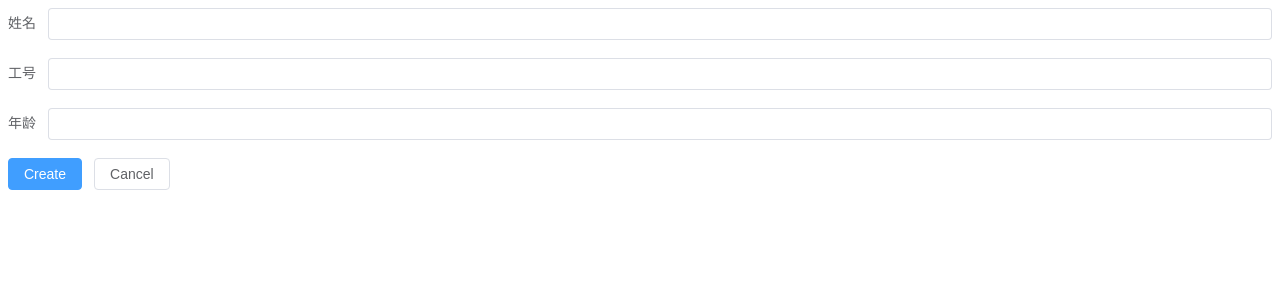
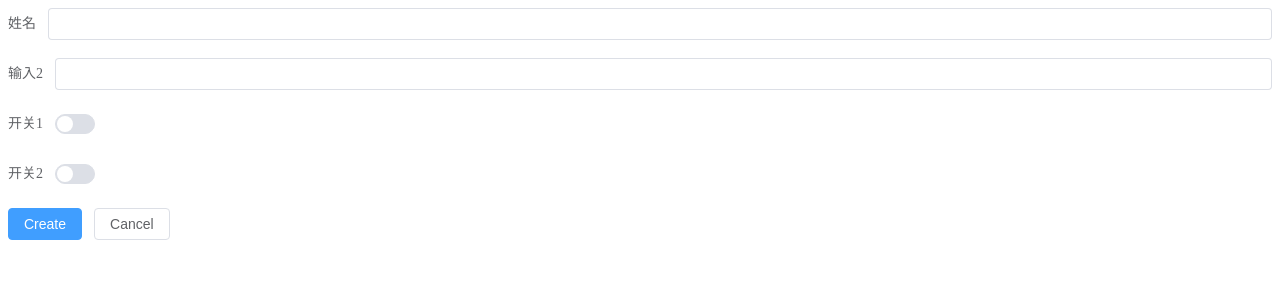
Before and after one commit to tangqiang0605/el-form-package-demo, a Vue app: page / in a window 1280 px wide. Shown: the top 300 px of the page. Built offline with nearby package versions, Linux system fonts and the light colour scheme.

Commit message:
支持组件

```diff
--- a/package.json
+++ b/package.json
@@ -14,6 +14,7 @@
   },
   "devDependencies": {
     "@vitejs/plugin-vue": "^4.2.3",
+    "@vitejs/plugin-vue-jsx": "^3.1.0",
     "typescript": "^5.0.2",
     "unplugin-auto-import": "^0.16.7",
     "unplugin-vue-components": "^0.25.2",
--- a/src/App.vue
+++ b/src/App.vue
@@ -2,19 +2,47 @@
   <CustomForm :form="form" :formItem="items"></CustomForm>
 </template>
 
-<script lang="ts" setup>
-import { reactive } from "vue";
+<script lang="tsx" setup>
+import { ref, h } from "vue";
 import CustomForm from "./CustomForm.vue";
-// 使用items替代form
-const form = reactive({});
+// import { ElButton } from "element-plus";
+import { ElInput, ElSwitch } from "element-plus";
 
+const form = ref<any>({});
 // name字段名，后面提示
 const items = {
+  // 默认input
   name: "姓名",
-  id: "工号",
-  age: "年龄",
+  input2: {
+    inner: "el-input",
+    label: "输入2",
+  },
+  switch1: {
+    label: "开关1",
+    inner: ElSwitch,
+    // inner: "el-switch",
+    // inner: h(ElInput),
+  },
+  switch2: {
+    label: "开关2",
+    inner: {
+      is: "el-switch",
+    },
+  },
+  // date: {
+  //   label: "日期选择",
+  //   inner: {
+  //     is: "el-date-picker",
+  //     type: "date",
+  //   },
+  // },
 };
 
+// TODO 多层传参
+// TODO 日期选择报黄
+// 支持item内插槽
+// 支持form插槽
+// 支持自动导入
 // const onSubmit = () => {
 //   console.log(form)
 //   // console.log("submit!");
--- a/src/CustomForm.vue
+++ b/src/CustomForm.vue
@@ -1,11 +1,14 @@
 <template>
   <el-form :model="form">
+    <!-- TODO item是绑定到组件上，但是没有进行过滤 -->
     <el-form-item v-for="item in newFormItem" v-bind="item">
-      <el-input v-model="form[item.key]" />
+      <component
+        v-if="item.inner"
+        v-model="form[item.prop]"
+        :is="item.inner.is"
+        v-bind="item.inner"
+      ></component>
     </el-form-item>
-    <!-- <el-form-item label="Activity name">
-      <el-input v-model="form.name" />
-    </el-form-item> -->
     <el-form-item>
       <el-button type="primary" @click="onSubmit">Create</el-button>
       <el-button>Cancel</el-button>
@@ -14,7 +17,7 @@
 </template>
 
 <script setup lang="ts">
-import { onMounted, ref } from "vue";
+import { markRaw, onBeforeUpdate, onMounted, ref } from "vue";
 
 // defineProp
 const prop = defineProps<{
@@ -39,11 +42,13 @@ const genNewFormItem = () => {
         key: key,
         prop: key,
         label: column,
+        inner: { is: "el-input" },
       });
     }
 
     if (typeof column === "object") {
       // 设置默认属性
+      // TODO 可以直接使用lodash的defaults
       if (!Reflect.has(column, "key")) {
         Reflect.set(column, "key", key);
       }
@@ -53,7 +58,30 @@ const genNewFormItem = () => {
       if (!Reflect.has(column, "prop")) {
         Reflect.set(column, "prop", key);
       }
-      // defaults
+
+      if (Reflect.has(column, "inner")) {
+        const comp = Reflect.get(column, "inner");
+        if (typeof comp === "string") {
+          Reflect.set(column, "inner", { is: comp });
+        } else if (typeof comp === "object" && comp) {
+          // comp就是column['inner']
+          if (Reflect.has(comp, "is")) {
+            if (typeof Reflect.get(comp, "is") === "string") {
+            } else {
+              // 对组件进行markRaw
+              // Object.assign
+              Reflect.set(column, "inner", {
+                ...comp,
+                is: markRaw(comp.is),
+              });
+            }
+          } else {
+            // 对组件进行markRaw
+            Reflect.set(column, "inner", { is: markRaw(comp) });
+          }
+        }
+      }
+      //
       // 处理插槽
       // const slotKeys = Object.keys(slots);
       // for (let key of slotKeys) {
@@ -70,9 +98,8 @@ const genNewFormItem = () => {
   }
   console.log(newFormItem.value);
 };
-// onMounted(genNewTableHeader);
-// onBeforeUpdate(genNewTableHeader);
 onMounted(genNewFormItem);
+onBeforeUpdate(genNewFormItem);
 </script>
 
 <style scoped></style>
--- /dev/null
+++ b/src/style.css
@@ -0,0 +1,3 @@
+body{
+  /* background-color: skyblue; */
+}
--- a/vite.config.ts
+++ b/vite.config.ts
@@ -1,20 +1,21 @@
 import vue from "@vitejs/plugin-vue";
-
+import vueJsx from "@vitejs/plugin-vue-jsx";
 // vite.config.ts
 import { defineConfig } from "vite";
-import AutoImport from "unplugin-auto-import/vite";
-import Components from "unplugin-vue-components/vite";
-import { ElementPlusResolver } from "unplugin-vue-components/resolvers";
+// import AutoImport from "unplugin-auto-import/vite";
+// import Components from "unplugin-vue-components/vite";
+// import { ElementPlusResolver } from "unplugin-vue-components/resolvers";
 
 export default defineConfig({
   // ...
   plugins: [
     vue(),
-    AutoImport({
-      resolvers: [ElementPlusResolver()],
-    }),
-    Components({
-      resolvers: [ElementPlusResolver()],
-    }),
+    vueJsx(),
+    // AutoImport({
+    //   resolvers: [ElementPlusResolver()],
+    // }),
+    // Components({
+    //   resolvers: [ElementPlusResolver()],
+    // }),
   ],
 });
```
Also changed, not shown: src/main.ts (+7 -1 lines), temp/MyButton.tsx (added, +42 -0 lines), 2 other files (tests, documents, lock files or other folders).
